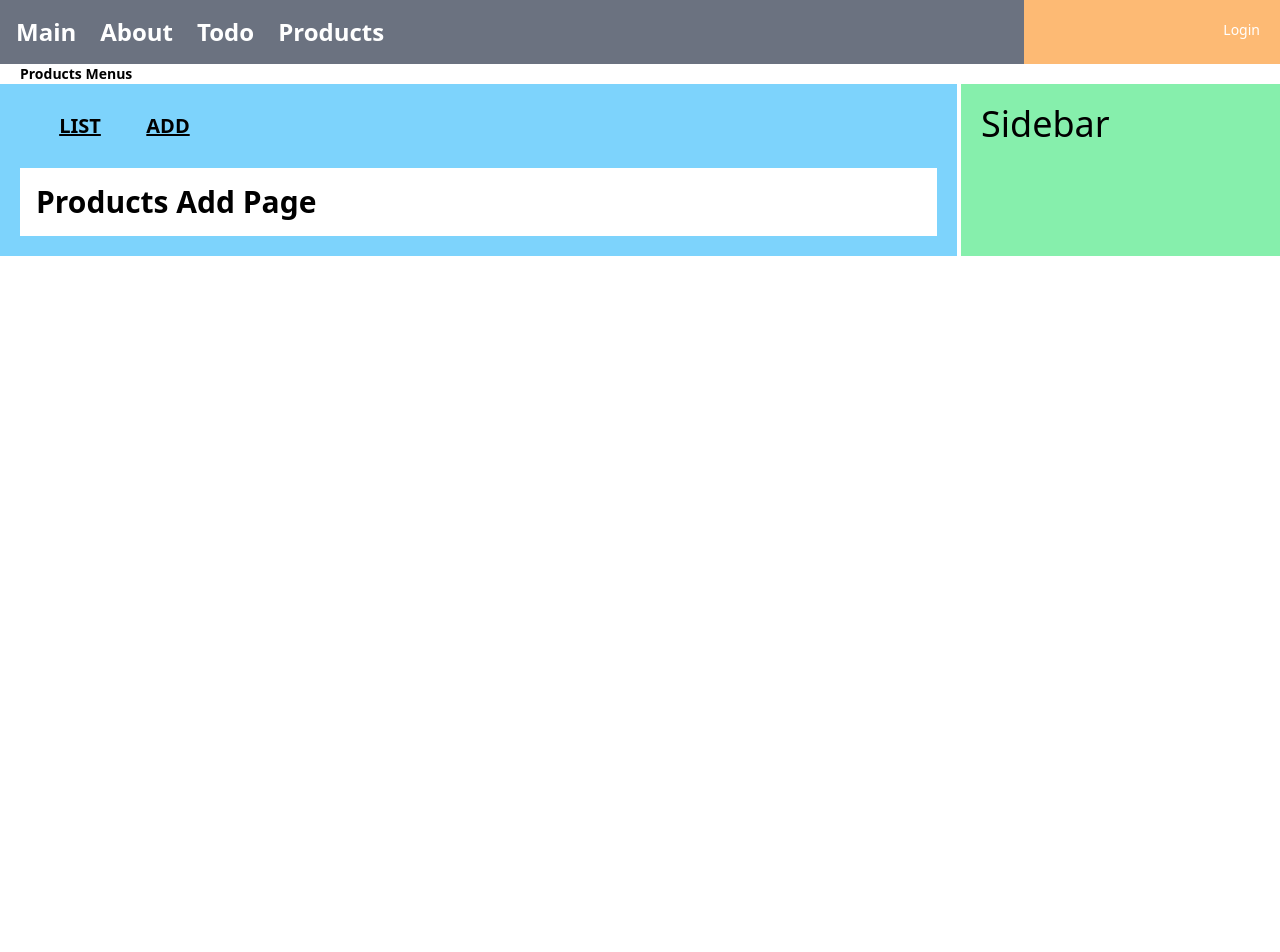
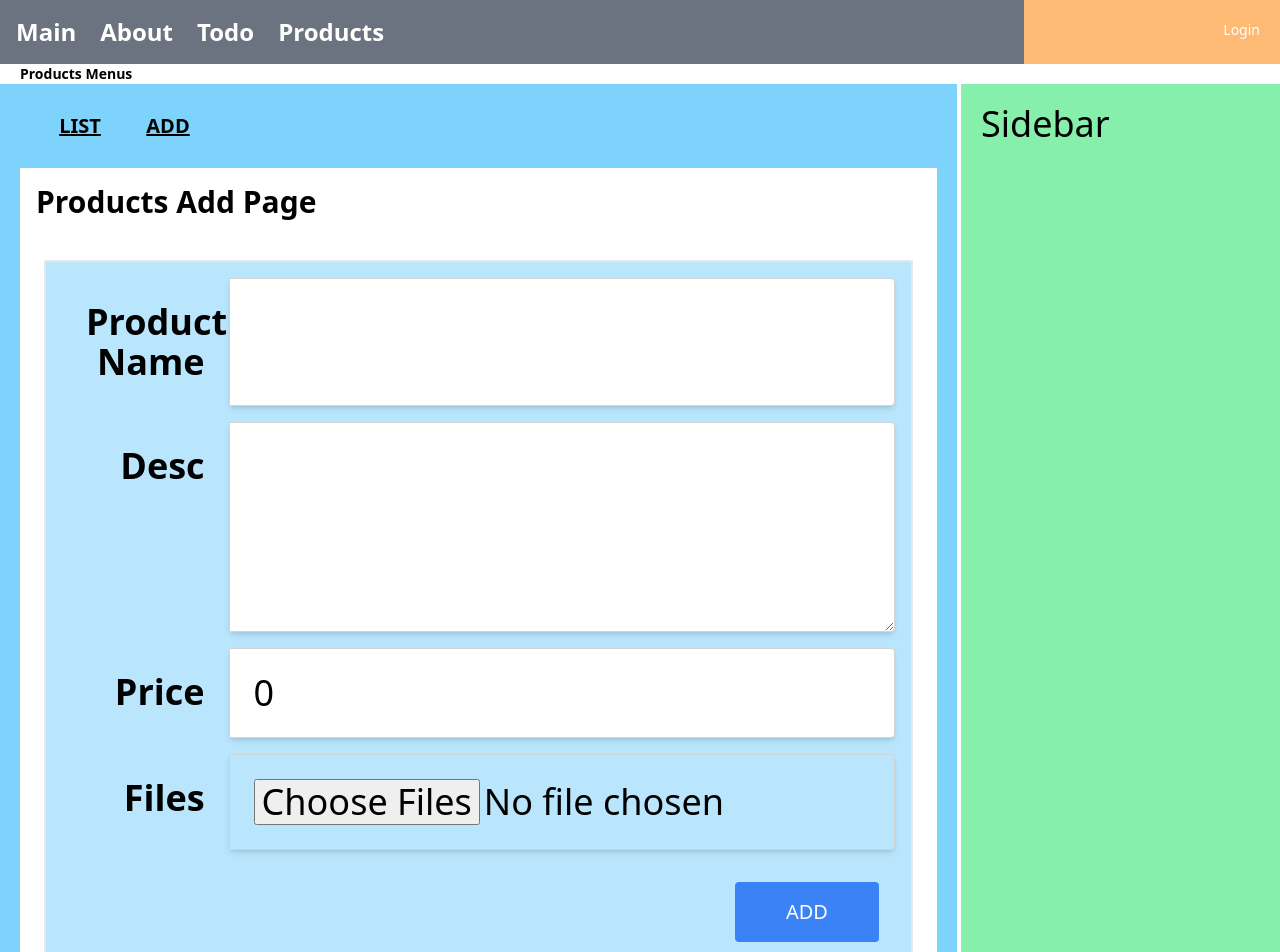
Before and after one commit to LGJ420/study1_front, a React (Create React App) app: page /products/add in a window 1280 px wide. Shown: the top 952 px of the page. Before the commit the page ends 800 px from the top, so only its background shows below. Built offline with nearby package versions, Linux system fonts and the light colour scheme; the HTML template or start-up script is replaced by a standard one.

Commit message:
6.2.2 상품의 AddComponent와 API 호출

```diff
--- /dev/null
+++ b/src/components/products/AddComponent.js
@@ -0,0 +1,66 @@
+import { useRef, useState } from "react";
+
+const initState = {
+    pname: '',
+    pdesc: '',
+    price: 0,
+    files: []
+}
+
+const AddComponent = () => {
+
+    const [product, setProduct] = useState({...initState});
+    const uploadRef = useRef();
+
+    const handleChangeProduct = (e) => {
+        product[e.target.name] = e.target.value;
+        setProduct({...product});
+    }
+
+    const handleClickAdd = (e) => {
+
+        console.log(product);
+    }
+
+    return (
+        <div className="border-2 bg-sky-200 mt-10 m-2 p-4">
+
+            <div className="flex justify-center">
+                <div className="relative mb-4 flex w-full flex-wrap items-stretch">
+                    <div className="w-1/5 p-6 text-right font-bold">Product Name</div>
+                    <input className="w-4/5 p-6 rounded-r border border-solid border-neutral-300 shadow-md"
+                        name="pname" type={'text'} value={product.pname} onChange={handleChangeProduct}></input>
+                </div>
+            </div>
+            <div className="flex justify-center">
+                <div className="relative mb-4 flex w-full flex-wrap items-stretch">
+                    <div className="w-1/5 p-6 text-right font-bold">Desc</div>
+                    <textarea className="w-4/5 p-6 rounded-r border border-solid border-neutral-300 shadow-md resize-y"
+                        name="pdesc" rows="4" value={product.pdesc} onChange={handleChangeProduct}>{product.pdesc}</textarea>
+                </div>
+            </div>
+            <div className="flex justify-center">
+                <div className="relative mb-4 flex w-full flex-wrap items-stretch">
+                    <div className="w-1/5 p-6 text-right font-bold">Price</div>
+                    <input className="w-4/5 p-6 rounded-r border border-solid border-neutral-300 shadow-md"
+                        name="price" type={'number'} value={product.price} onChange={handleChangeProduct}></input>
+                </div>
+            </div>
+            <div className="flex justify-center">
+                <div className="relative mb-4 flex w-full flex-wrap items-stretch">
+                    <div className="w-1/5 p-6 text-right font-bold">Files</div>
+                    <input className="w-4/5 p-6 rounded-r border border-solid border-neutral-300 shadow-md"
+                        ref={uploadRef} type={'file'} multiple={true}></input>
+                </div>
+            </div>
+            <div className="flex justify-end">
+                <div className="relative mb-4 flex p-4 flex-wrap items-stretch">
+                    <button type="button" className=" rounded p-4 w-36 bg-blue-500 text-xl text-white"
+                        onClick={handleClickAdd}>ADD</button>
+                </div>
+            </div>
+        </div>
+    );
+}
+
+export default AddComponent;
--- a/src/pages/products/AddPage.js
+++ b/src/pages/products/AddPage.js
@@ -1,3 +1,5 @@
+import AddComponent from "../../components/products/AddComponent";
+
 const AddPage = () => {
 
     return (
@@ -5,6 +7,9 @@ const AddPage = () => {
             <div className="text-3xl font-extrabold">
                 Products Add Page
             </div>
+
+            <AddComponent />
+
         </div>
     );
 }
```
